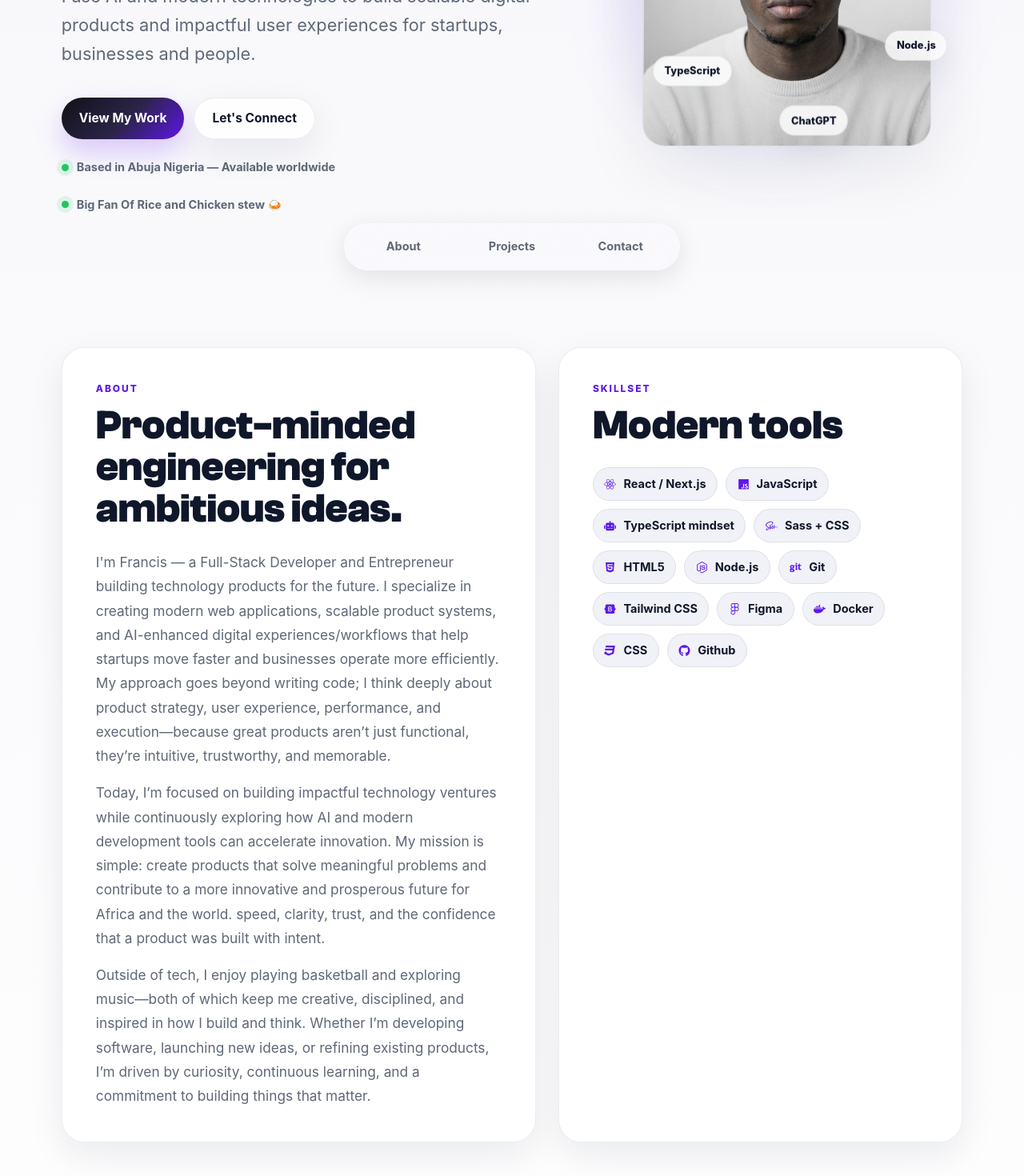
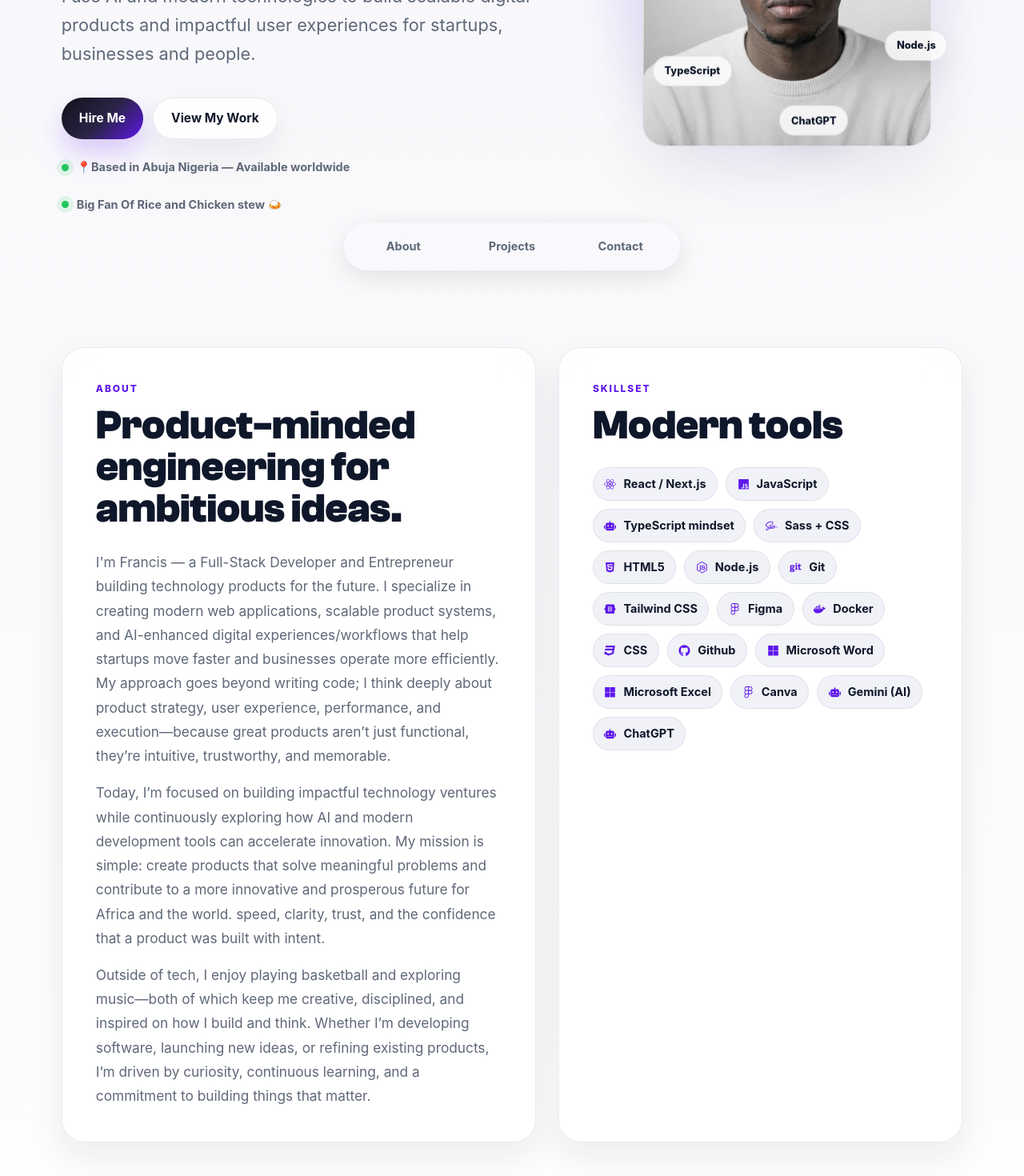
Before and after one commit to FrancoFrancis/Francis-Dev-Portfolio, a Next.js app: page / in a window 1280 px wide. Shown: the part 440-1910 px from the top of the page at 80% size. Built offline with nearby package versions, Linux system fonts and the light colour scheme.

Commit message:
Update About skills: add Word, Excel, Canva, Gemini, ChatGPT

```diff
--- a/src/components/about/about.jsx
+++ b/src/components/about/about.jsx
@@ -14,6 +14,7 @@ import {
   faSass,
   faCss3,
   faGithub,
+  faMicrosoft,
 } from "@fortawesome/free-brands-svg-icons";
 import { faRobot } from "@fortawesome/free-solid-svg-icons";
 import { motion as m } from "framer-motion";
@@ -33,8 +34,12 @@ const skills = [
   { label: "Docker", icon: faDocker },
   { label: "CSS", icon: faCss3 },
   { label: "Github", icon: faGithub },
+  { label: "Microsoft Word", icon: faMicrosoft },
+  { label: "Microsoft Excel", icon: faMicrosoft },
+  { label: "Canva", icon: faFigma },
+  { label: "Gemini (AI)", icon: faRobot },
+  { label: "ChatGPT", icon: faRobot },
 ];
-
 
 const About = () => {
   const { ref: sectionRef, inView: sectionIsVisible } = useInView({
@@ -64,7 +69,7 @@ const About = () => {
             speed, clarity, trust, and the confidence that a product was built with intent.
           </p>
           <p>
-            Outside of tech, I enjoy playing basketball and exploring music—both of which keep me creative, disciplined, and inspired in how I build and think. Whether I’m developing software, launching new ideas, or refining existing products, I’m driven by curiosity, continuous learning, and a commitment to building things that matter.
+            Outside of tech, I enjoy playing basketball and exploring music—both of which keep me creative, disciplined, and inspired on how I build and think. Whether I’m developing software, launching new ideas, or refining existing products, I’m driven by curiosity, continuous learning, and a commitment to building things that matter.
           </p>
 
         </div>
--- a/src/components/intro/intro.jsx
+++ b/src/components/intro/intro.jsx
@@ -5,7 +5,7 @@ import Image from "next/image";
 import React from "react";
 import { motion as m } from "framer-motion";
 import { Link } from "react-scroll";
-import { winnerman2026 } from "@/images";
+import { winnerman2026} from "@/images";
 import styles from "./intro.module.css";
 
 const techItems = [
@@ -44,7 +44,8 @@ const Intro = () => {
         >
           Hello there, I&apos;m <span className={styles.name}>Francis</span>.
           <br />
-          I build innovative tech solutions for a brighter future in{" "}
+          I build innovative tech solutions for
+          a brighter future in{" "}
           <span className={styles.highlight}>Africa 🚀</span>.
         </m.h3>
 
@@ -71,7 +72,7 @@ const Intro = () => {
             duration={500}
             className={styles.primaryButton}
           >
-            View My Work
+            Hire Me
           </Link>
           <Link
             to="contact"
@@ -80,7 +81,9 @@ const Intro = () => {
             duration={500}
             className={styles.secondaryButton}
           >
-            Let&apos;s Connect
+            {/* Let&apos;s Connect */}
+
+            View My Work
           </Link>
         </m.div>
 
@@ -91,7 +94,7 @@ const Intro = () => {
           transition={{ delay: 0.26, duration: 0.7, ease: "easeOut" }}
         >
           <span aria-hidden="true" />
-          Based in Abuja Nigeria — Available worldwide
+          📍Based in Abuja Nigeria — Available worldwide
         </m.p>
         <m.p
           className={styles.availability}
```
Also changed, not shown: src/images/winnerman20261.jpg (renamed from src/images/IMG_7832.jpeg).
